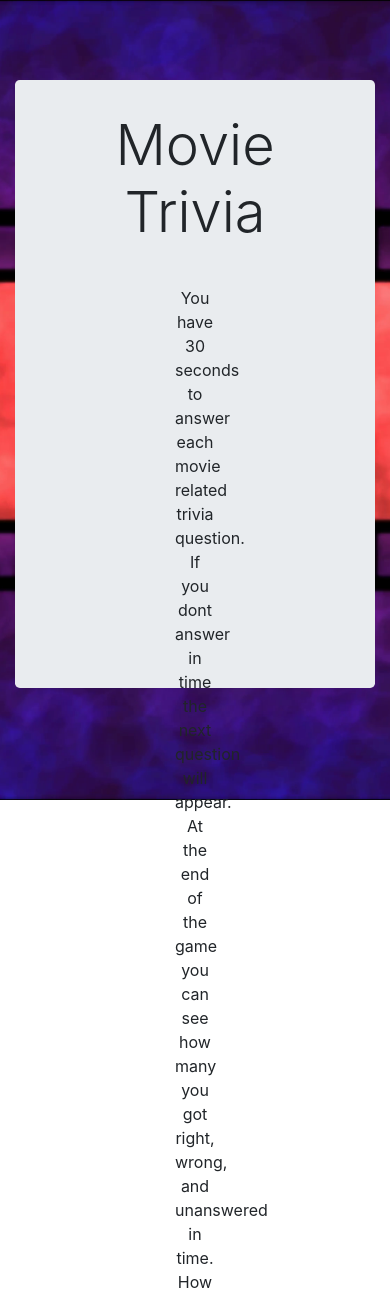
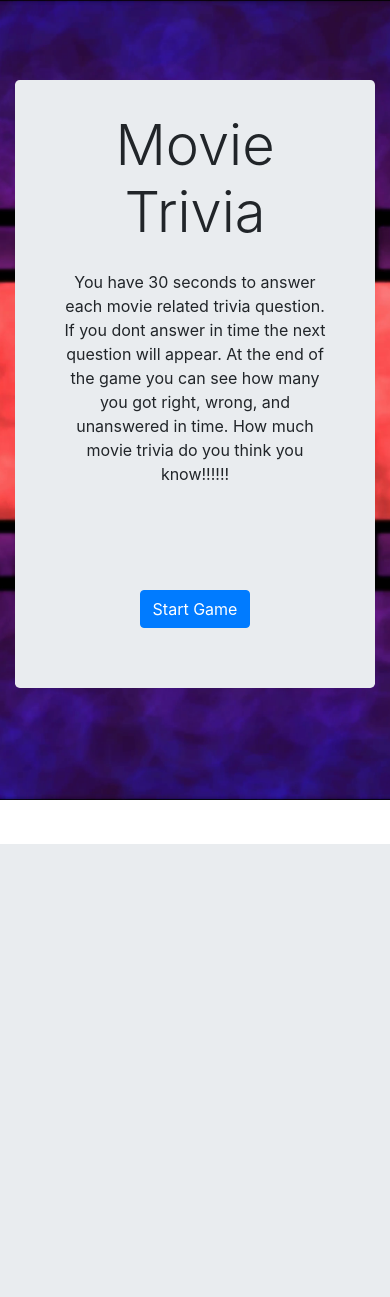
Before and after one commit to Buckshotdesigns/TriviaGame, a PHP site: page / in a window 390 px wide. Shown: the top 1297 px of the page. After the commit the page ends 844 px from the top, so only its background shows below. Run offline with PHP 8.4, Linux system fonts and the light colour scheme; some libraries are stand-ins or nearby versions.

Commit message:
fixed paragraph on on mobile version

```diff
--- a/assets/css/style.css
+++ b/assets/css/style.css
@@ -43,6 +43,9 @@
         width: 100%;
         padding: 1rem 0;
 
+    }
 
+    #game-instructions {
+        padding: 1rem;
     }
   }
```
